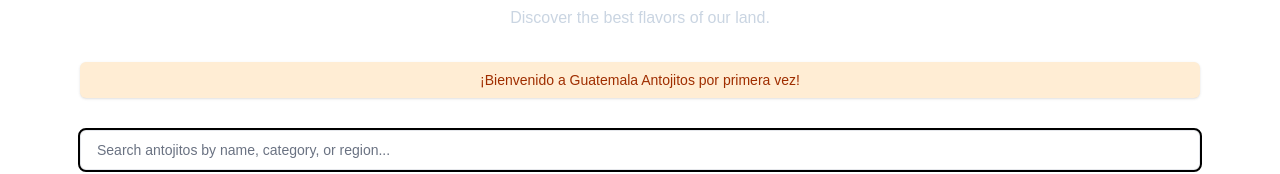
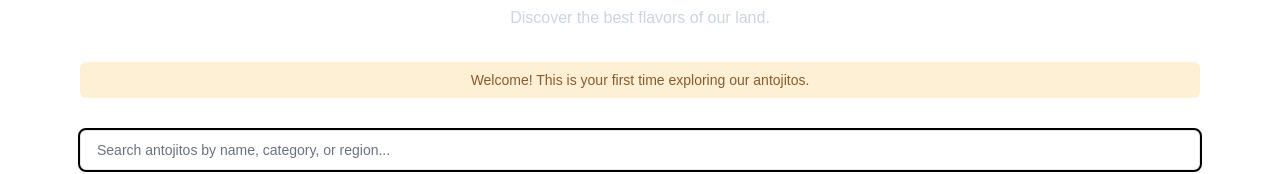
Before and after one commit to jersonprs31/Guatemala-antojitos, a Next.js app: page / in a window 1280 px wide. Shown: the part 139-313 px from the top of the page. Built offline with nearby package versions, Linux system fonts and the light colour scheme; no server answers; the database is empty.

Commit message:
fix: translate visit tracker messages to English

```diff
--- a/components/VisitTracker.tsx
+++ b/components/VisitTracker.tsx
@@ -1,29 +1,28 @@
-'use client';
+"use client";
 
-import { useEffect, useState } from 'react';
+import { useEffect, useState } from "react";
 
 export default function VisitTracker() {
-  const [visitCount, setVisitCount] = useState<number>(0);
+  const [visits, setVisits] = useState(0);
+  const [mounted, setMounted] = useState(false);
 
   useEffect(() => {
-    const storedCount = localStorage.getItem('antojitos_visit_count');
-    let newCount = 1;
+    setMounted(true);
+    const storedVisits = localStorage.getItem("visitCount");
+    const currentVisits = storedVisits ? parseInt(storedVisits, 10) : 0;
+    const newVisits = currentVisits + 1;
 
-    if (storedCount) {
-      newCount = parseInt(storedCount, 10) + 1;
-    }
-
-    localStorage.setItem('antojitos_visit_count', newCount.toString());
-    setVisitCount(newCount);
+    localStorage.setItem("visitCount", newVisits.toString());
+    setVisits(newVisits);
   }, []);
 
-  if (visitCount === 0) return null;
+  if (!mounted) return null;
 
   return (
-    <div className="bg-orange-100 text-orange-800 text-sm py-2 px-4 text-center rounded-md mb-6 shadow-sm">
-      {visitCount === 1
-        ? '¡Bienvenido a Guatemala Antojitos por primera vez!'
-        : `¡Qué bueno verte de nuevo! Has explorado antojitos ${visitCount} veces.`}
+    <div className="bg-[#fdf0d5] text-[#8b5a2b] py-2 px-4 rounded-md text-center text-sm font-medium mb-6">
+      {visits > 1
+        ? `Great to see you again! You have explored antojitos ${visits} times.`
+        : "Welcome! This is your first time exploring our antojitos."}
     </div>
   );
 }
```
